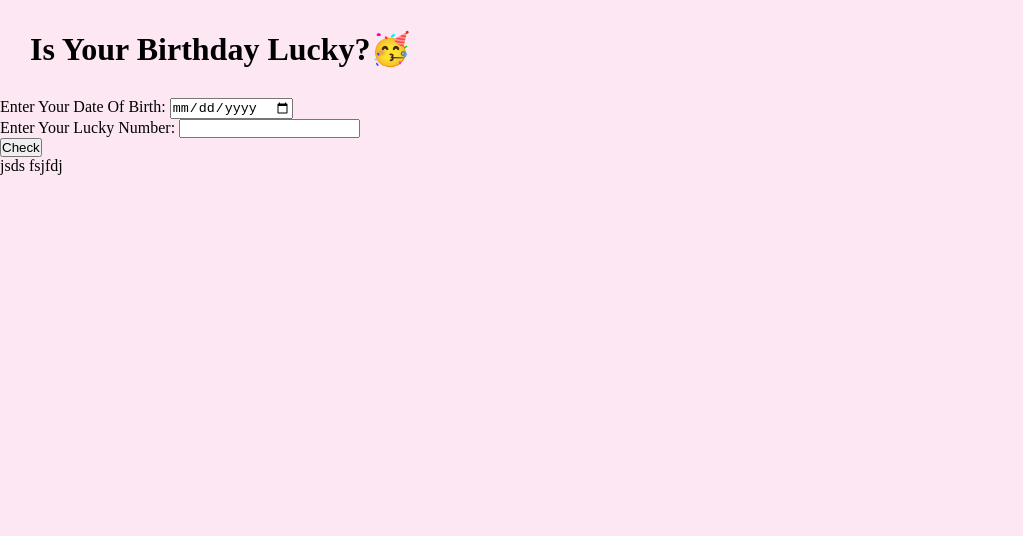
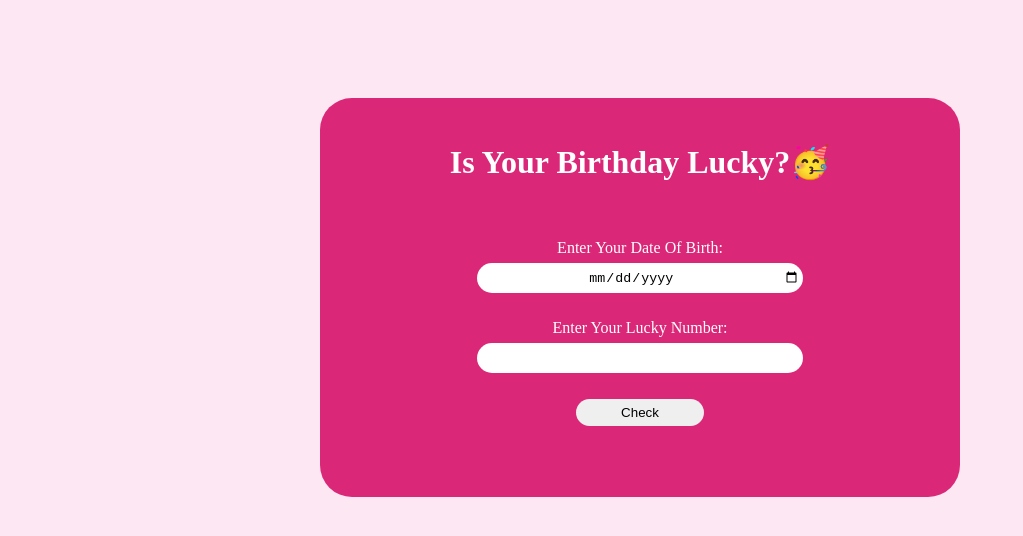
Before and after one commit to anupamrana200/Is_Your_birthday_lucky_Using_vanila_javaScript, a plain HTML site: page index.html in a window 1280 px wide. Shown: the whole page, without its empty margins (0-1023 px from the left). Drawn offline with Linux system fonts and the light colour scheme.

Commit message:
all done

```diff
--- a/index.html
+++ b/index.html
@@ -12,17 +12,15 @@
             <h1 class="heading">Is Your Birthday Lucky?🥳</h1>
 
             <label for="dob">Enter Your Date Of Birth: </label>
-            <input type="date" id="dob"> <br>
+            <input type="date" id="dob">
 
             <label for="lucky-number">Enter Your Lucky Number: </label>
-            <input type="number" id="lucky-number"> <br>
+            <input type="number" id="lucky-number">
 
             <button id="check-lucky">Check</button>
 
             <p id="output"></p>
         </div>
-
-        <div class="abc">jsds fsjfdj</div>
 
 
 
--- a/main.css
+++ b/main.css
@@ -1,39 +1,73 @@
 *{
-    margin: 0px;
+    margin: 4%;
     padding: 0px;
 }
 
-.container {
-    /* text-align: center; */
-    /* background-color:#be185d ; */
-    /* margin: auto; */
-    /* display: flex;
-    flex-direction: column; */
+
+.container{
+    display: flex;
+    flex-direction: column;
+    margin: auto;
+    width:80vh;
+    background-color: #db2777;
+    border-radius: 2rem;
 }
 
-.abc {
-    display: block;
+p{
     margin: auto;
+    text-align: center;
+    width: 70%;
+    font-weight: bold;
+    color: white;
+    font-size: larger;
+    margin-bottom: 2rem;
 }
 
 
 body{
     background-color: #fce7f3;
+
 }
 
 .heading {
-    padding: 30px;
+    padding:3%;
+    padding-bottom: 5%;
+    color: white;
+    text-align: center;
 }
 
-/* input {
+input {
+    border: none;
+    border-radius: 1.5rem;
     display: block;
     margin: auto;
-    margin-top: 1%;
-    margin-bottom: 2%;
+    width: 50%;
+    text-align: center;
     padding: 3px;
-    width: 18%;
+    height: 1.5rem;
 }
 
-button {
-    width: 10%;
-} */
+#dob {
+    margin-top: 1%;
+    margin-bottom: 4%;
+}
+
+#lucky-number {
+    margin-top: 1%;
+    margin-bottom: 4%;
+}
+
+label {
+    margin: auto;
+    color: white;
+
+}
+
+#check-lucky {
+    border: none;
+    margin: auto;
+    width: 20%;
+    padding: 1%;
+    margin-bottom: 6%;
+    border-radius: 2rem;
+}
```
